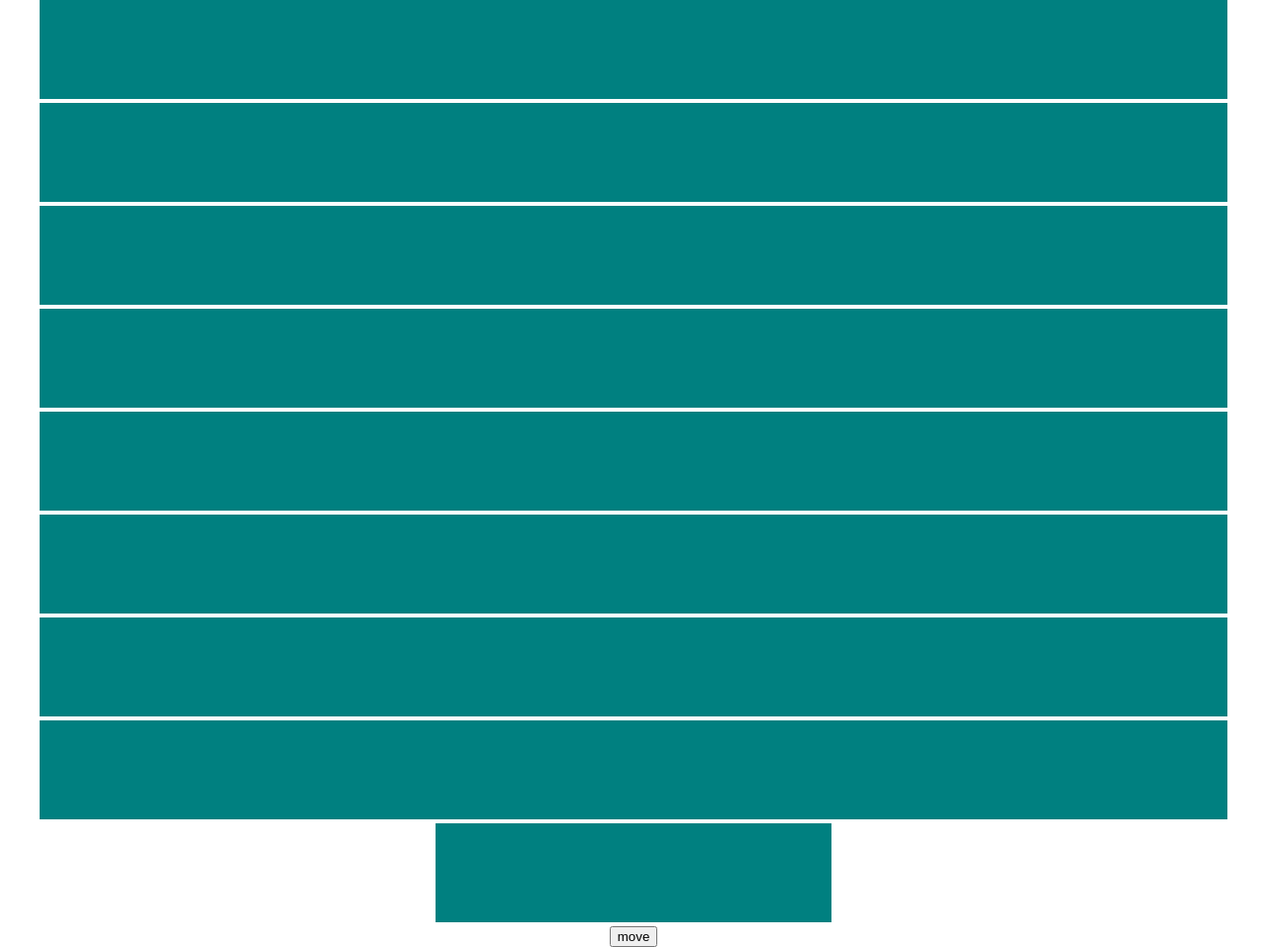
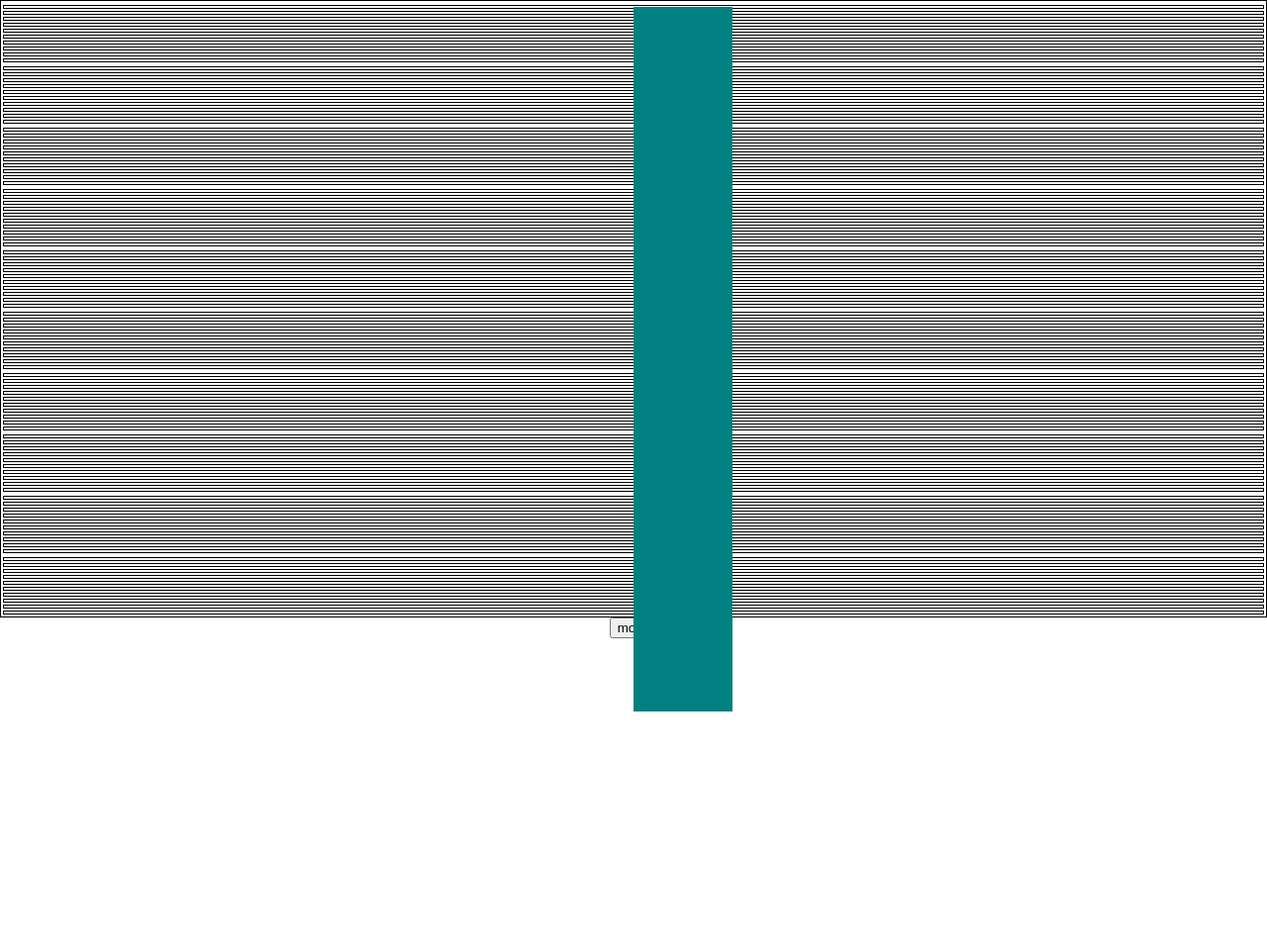
Before and after one commit to mattemello/puzzle-game, a plain HTML site: page web/index.html in a window 1280 px wide. Shown: the whole page at 99% size. After the commit the page ends 800 px from the top, so only its background shows below. Drawn offline with Linux system fonts and the light colour scheme.

Commit message:
not progress

```diff
--- a/web/css/style.css
+++ b/web/css/style.css
@@ -5,8 +5,16 @@ body {
     padding: 0;
 }
 
-canvas {
+table, th, td {
+    width: 100%;
     position: center;
+  border: 1px solid;
+}
+
+#canvas {
+
+    /*TODO: found a way to implemente the absolute fiture without make it collaps*/
+    position: absolute;
     //border: solid;
     margin: 0;
     //width: 200px;
--- a/web/index.html
+++ b/web/index.html
@@ -9,7 +9,11 @@
 
 <body onload="init()">
     <!--<canvas class="canvas" id="canvas">Sorry, bet no canvas</canvas>-->
-    <div id="container" class="container"></div>
+    <div id="container" class="container">
+        <table>
+            <tbody id="tableGame"></tbody>
+        </table>
+    </div>
     <button onclick="mov()">move</button>
     <script type="text/javascript" src="js/index.js"> </script>
 </body>
--- a/web/js/index.js
+++ b/web/js/index.js
@@ -11,22 +11,38 @@ const dimension = {
 let ctx = [];
 
 function init() {
-    let cont = document.getElementById("container");
+    let cont = document.getElementById("tableGame");
     let position = 0
 
     for (let i = 0; i < dimension.rows; i++) {
+        cont.innerHTML += "<tr>"
+
         for (let j = 0; j < dimension.collo; j++) {
-            cont.innerHTML += '<canvas class="canvas" id="canvas" onmouseleave="backColor(' + position + ')" onmouseenter="changeColor(' + position + ')">Sorry, bet no canvas</canvas>';
+            cont.innerHTML += '<th><canvas class="canvas" id="canvas" onmouseleave="backColor(' + position + ')" onmouseenter="changeColor(' + position + ')">Sorry, bet no canvas</canvas></th>';
             ++position;
         }
+
+        cont.innerHTML += "</tr>"
     }
 
     const canvas = document.querySelectorAll("canvas");
 
     for (let i = 0; i < dimension.rows * dimension.collo; i++) {
         ctx[i] = canvas[i].getContext("2d");
+        if (i === 0) {
+            drawnChar(i, 0, 0);
+        }
         square(ctx[i]);
     }
+}
+
+function drawnChar(i, x, y) {
+    console.log("enter");
+    ctx[i].rect(x, y, 100, 100);
+    ctx[i].lineWidth = 1;
+    ctx[i].stroke();
+    ctx[i].fillStyle = "black";
+    ctx[i].fill();
 }
 
 function square(ctx) {
```
Also changed, not shown: 1 other file.
